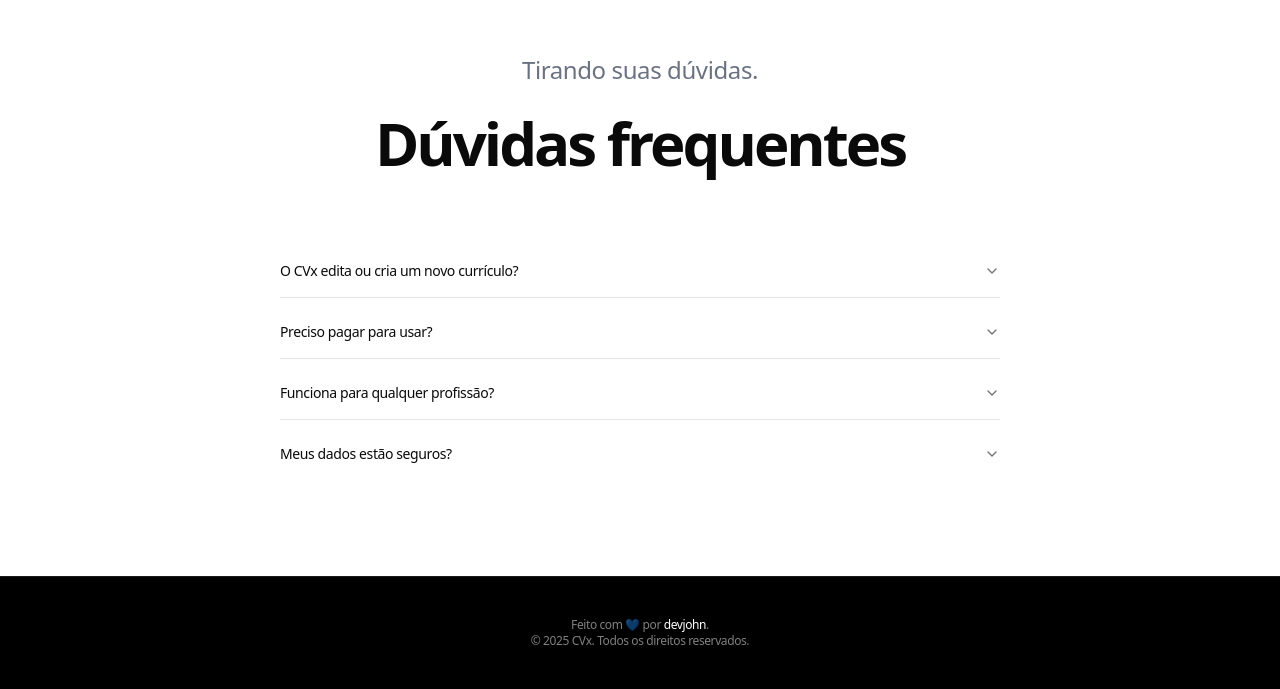
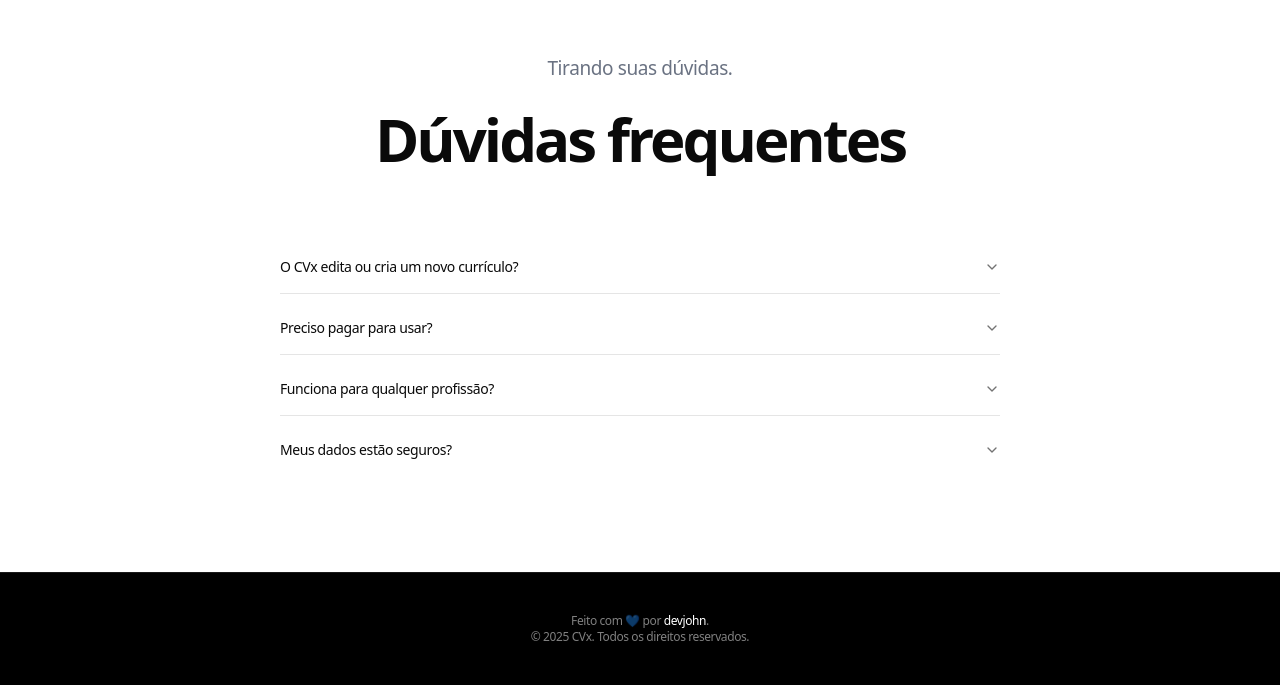
Before and after one commit to 7Johnsz/cvx, a Next.js app in the folder frontend/: page / in a window 1280 px wide. Shown: the part 2220-2909 px from the top of the page. Built offline with nearby package versions, Linux system fonts and the light colour scheme.

Commit message:
🐛 fix(frontend): correct font size in home page
- adjust font size of subtitle to improve readability

```diff
--- a/frontend/app/page.tsx
+++ b/frontend/app/page.tsx
@@ -188,7 +188,7 @@ export default function Home() {
 
       <section className="py-24 bg-background">
         <div className="container max-w-3xl mx-auto px-6">
-          <h1 className="text-2xl mb-5 text-center text-gray-500">Tirando suas dúvidas.</h1>
+          <h1 className="text-[19px] mb-5 text-center text-gray-500">Tirando suas dúvidas.</h1>
           <h1 className="text-4xl md:text-6xl mb-16 text-center font-[900] leading-tight tracking-tighter">
             Dúvidas frequentes
           </h1>
```
